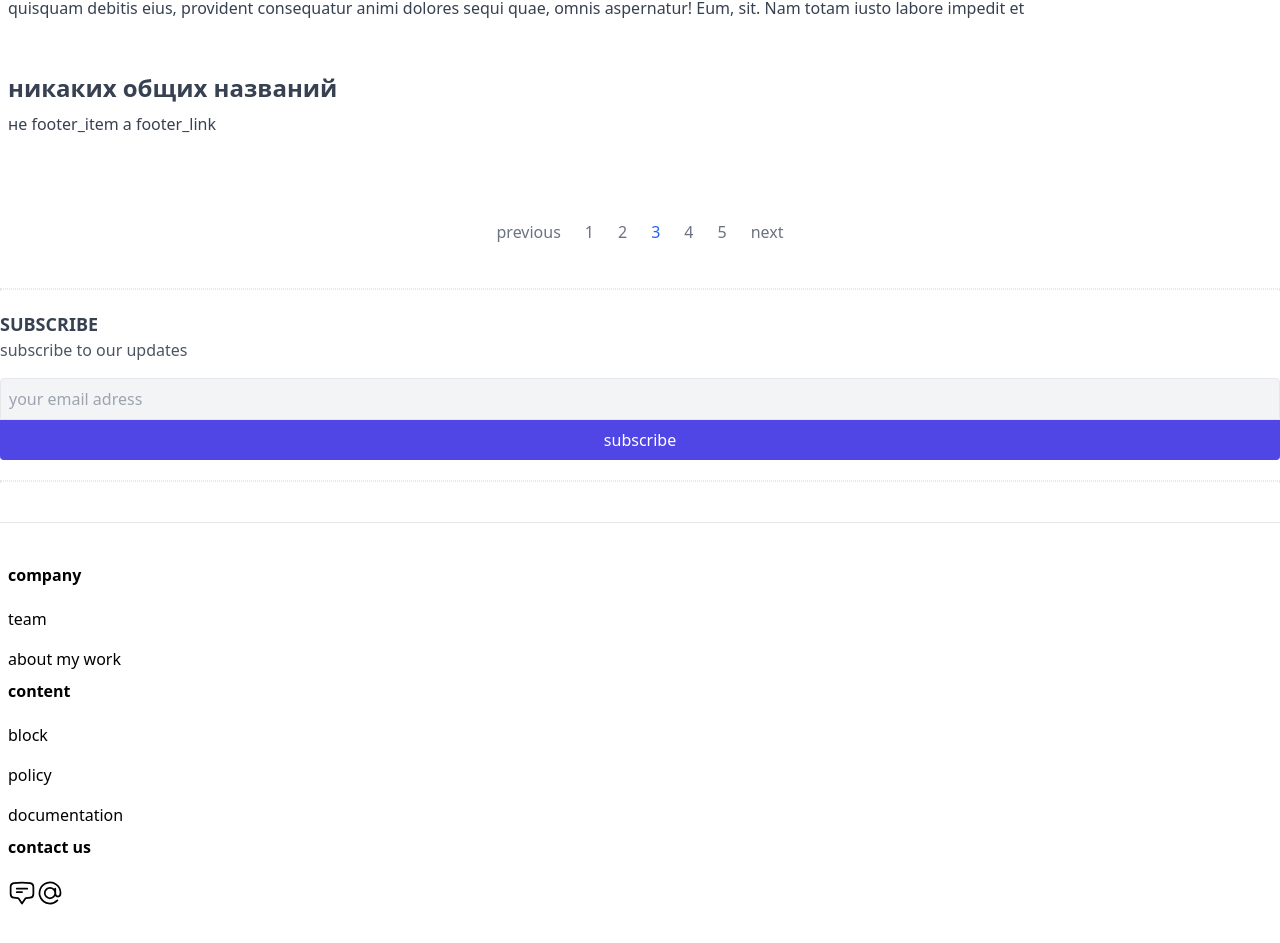
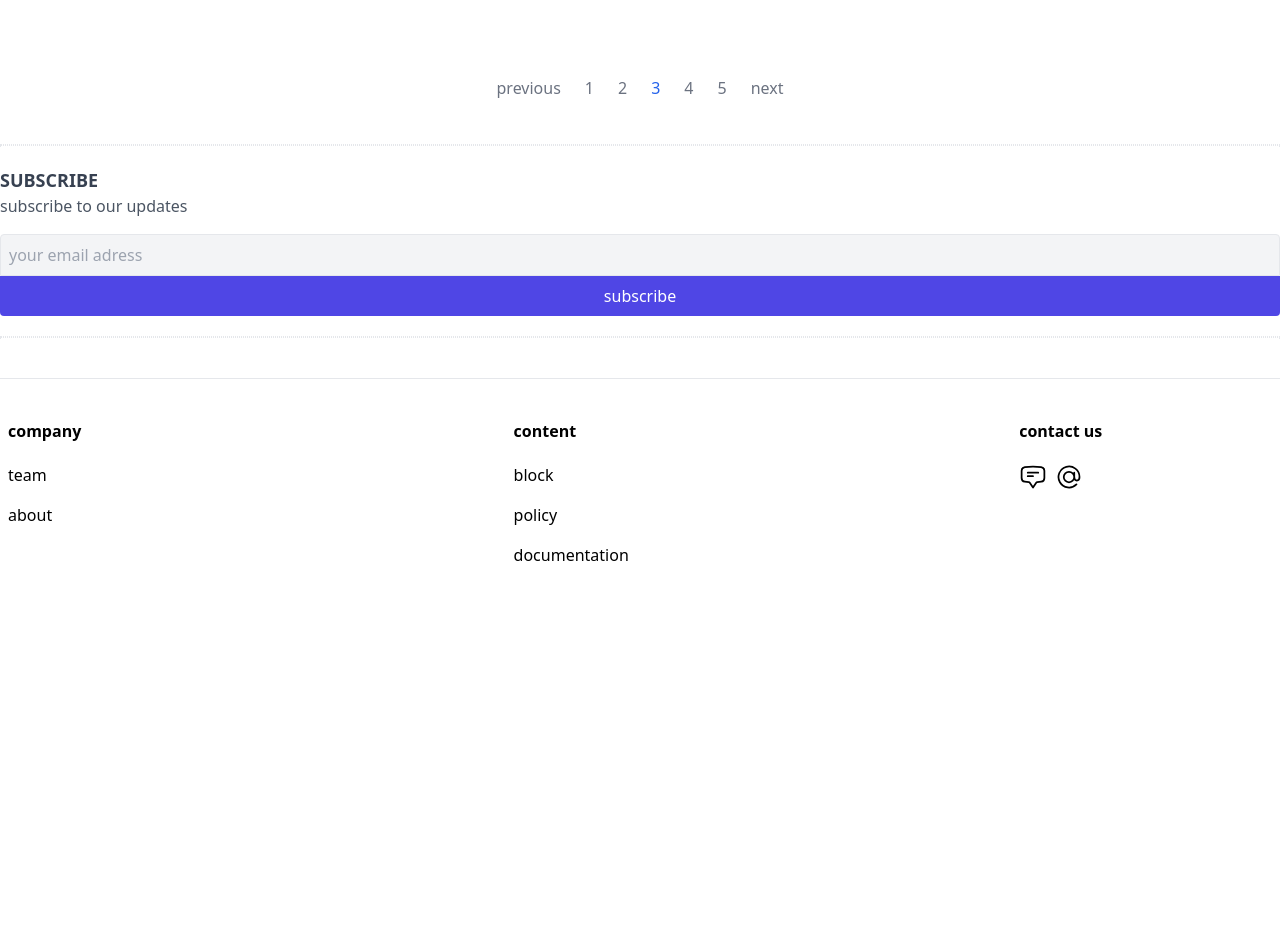
Before and after one commit to inuazh/taiwindTry, a website: page index.html in a window 1280 px wide. Shown: the part 295-1238 px from the top of the page. After the commit the page ends 930 px from the top, so only its background shows below. Drawn offline with Linux system fonts and the light colour scheme.

Commit message:
litle adapt 4PC

```diff
--- a/index.html
+++ b/index.html
@@ -2,14 +2,17 @@
 <html lang="ru">
 
 <head>
-    <meta charset="UTF-8">
-    <meta http-equiv="X-UA-Compatible" content="IE=edge">
-    <meta name="viewport" content="width=device-width, initial-scale=1.0">
+    <meta charset="UTF-8" />
+    <meta http-equiv="X-UA-Compatible" content="IE=edge" />
+    <meta name="viewport" content="width=device-width, initial-scale=1.0" />
     <title>ИНУАЖ</title>
-    <link rel="stylesheet" href="public/style.css">
+    <link rel="stylesheet" href="public/style.css" />
 </head>
 
 <body>
+
+    <div class="max-w-screen-xl mx-auto">
+
         <!-- header -->
         <header class="px-2 border-b flex items-center justify-between">
             <a class="uppercase font-bold text-purple-800" href="">webDev</a>
@@ -20,13 +23,12 @@
                     <li><a class="header-link" href="#">contact</a></li>
                 </ul>
                 <ul class="inline-flex items-center">
-                <li><button class="header-button">login</button> </li>
+                    <li><button class="header-button">login</button></li>
                     <li><button class="header-button">create account</button></li>
                 </ul>
             </nav>
         </header>
 
-    <main>
         <!-- breadcrumbs -->
         <div class="px-2 flex items-center">
             <div class="py4 overflow-y-auto whitespace-nowrap flex items-center">
@@ -36,7 +38,6 @@
                         <path stroke-linecap="round" stroke-linejoin="round"
                             d="M2.25 12l8.954-8.955c.44-.439 1.152-.439 1.591 0L21.75 12M4.5 9.75v10.125c0 .621.504 1.125 1.125 1.125H9.75v-4.875c0-.621.504-1.125 1.125-1.125h2.25c.621 0 1.125.504 1.125 1.125V21h4.125c.621 0 1.125-.504 1.125-1.125V9.75M8.25 21h8.25" />
                     </svg>
-
                 </a>
                 <span class="mx-2 text-gray-300">
                     <!-- chevrone -->
@@ -57,17 +58,23 @@
             </div>
         </div>
 
+        <main>
+            <div>
                 <!-- post cards -->
-        <section class="px-2">
+                <section class="px-2 flex">
                     <a class="block mb-10" href="#">
                         <div class="flex">
                             <div>
-                        <h3 class="mt-3  mb-2 text-gray-700 font-bold text-2xl">margin проставлять только слева и сверху
+                                <h3 class="mt-3 mb-2 text-gray-700 font-bold text-2xl">
+                                    margin проставлять только слева и сверху
                                 </h3>
-                        <p class="text-gray-700 ">lorem ipsum, dolor sit amet consectetur adipisicing elit.
-                            Autem doloremque voluptatum commodi excepturi laudantium consectetur incidunt,
-                            modi officiis unde ex non quisquam debitis eius, provident consequatur animi
-                            dolores sequi quae, omnis aspernatur! Eum, sit. Nam totam iusto labore impedit et</p>
+                                <p class="text-gray-700">
+                                    lorem ipsum, dolor sit amet consectetur adipisicing elit.
+                                    Autem doloremque voluptatum commodi excepturi laudantium
+                                    consectetur incidunt, modi officiis unde ex non quisquam
+                                    debitis eius, provident consequatur animi dolores sequi quae,
+                                    omnis aspernatur! Eum, sit. Nam totam iusto labore impedit et
+                                </p>
                             </div>
                         </div>
                     </a>
@@ -75,11 +82,16 @@
                     <a class="block mb-10" href="#">
                         <div class="flex">
                             <div>
-                        <h3 class="mt-3  mb-2 text-gray-700 font-bold text-2xl">не сокращай, буквы бесплатные</h3>
-                        <p class="text-gray-700 ">Lorem ipsum, dolor sit amet consectetur adipisicing elit.
-                            Autem doloremque voluptatum commodi excepturi laudantium consectetur incidunt,
-                            modi officiis unde ex non quisquam debitis eius, provident consequatur animi
-                            dolores sequi quae, omnis aspernatur! Eum, sit. Nam totam iusto labore impedit et</p>
+                                <h3 class="mt-3 mb-2 text-gray-700 font-bold text-2xl">
+                                    не сокращай, буквы бесплатные
+                                </h3>
+                                <p class="text-gray-700">
+                                    Lorem ipsum, dolor sit amet consectetur adipisicing elit.
+                                    Autem doloremque voluptatum commodi excepturi laudantium
+                                    consectetur incidunt, modi officiis unde ex non quisquam
+                                    debitis eius, provident consequatur animi dolores sequi quae,
+                                    omnis aspernatur! Eum, sit. Nam totam iusto labore impedit et
+                                </p>
                             </div>
                         </div>
                     </a>
@@ -87,56 +99,75 @@
                     <a class="block mb-10" href="#">
                         <div class="flex">
                             <div>
-                        <h3 class="mt-3  mb-2 text-gray-700 font-bold text-2xl">никаких общих названий</h3>
-                        <p class="text-gray-700 ">не footer_item а footer_link</p>
+                                <h3 class="mt-3 mb-2 text-gray-700 font-bold text-2xl">
+                                    никаких общих названий
+                                </h3>
+                                <p class="text-gray-700">не footer_item а footer_link</p>
                             </div>
                         </div>
                     </a>
                 </section>
 
                 <!-- pagination -->
-        <div class="mt-20 mb-10 ">
+                <div class="mt-20 mb-10">
                     <ul class="flex justify-center">
-                <li><a class="pagination-links rounded-l-lg" href="#">previous</a></li>
+                        <li>
+                            <a class="pagination-links rounded-l-lg" href="#">previous</a>
+                        </li>
                         <li><a class="pagination-links" href="#" href="#">1</a></li>
                         <li><a class="pagination-links" href="#" href="#">2</a></li>
-                <li><a class="pagination-links text-blue-600 hover:bg-blue-100 hover:text-blue-600" href="#">3</a></li>
+                        <li>
+                            <a class="pagination-links text-blue-600 hover:bg-blue-100 hover:text-blue-600"
+                                href="#">3</a>
+                        </li>
                         <li><a class="pagination-links" href="#" href="#">4</a></li>
                         <li><a class="pagination-links" href="#" href="#">5</a></li>
-                <li><a class="pagination-links rounded-l-lg" href="#" href="#">next</a></li>
+                        <li>
+                            <a class="pagination-links rounded-l-lg" href="#" href="#">next</a>
+                        </li>
                     </ul>
                 </div>
+            </div>
 
+            <div>
 
                 <!-- divider -->
                 <div class="border border-dotted"></div>
+
                 <!-- subscribe -->
-
                 <div class="my-5">
                     <h5 class="font-bold text-lg uppercase text-gray-700">subscribe</h5>
                     <p class="text-gray-600 mb-4">subscribe to our updates</p>
                     <input placeholder="your email adress" type="email"
-                class="text-gray-700 bg-gray-100 p-2 w-full border rounded-t hover:border-gray-600">
-            <button class="px-4 py-2 bg-indigo-600 text-white rounded-b w-full hover:bg-indigo-800">subscribe</button>
+                        class="text-gray-700 bg-gray-100 p-2 w-full border rounded-t hover:border-gray-600" />
+                    <button class="px-4 py-2 bg-indigo-600 text-white rounded-b w-full hover:bg-indigo-800">
+                        subscribe
+                    </button>
                 </div>
+
+                <!-- divider -->
                 <div class="border border-dotted"></div>
+
+            </div>
 
 
         </main>
 
         <footer class="border-t mt-10 py-10 px-2">
-        <div>
-            <div>
+            <div class="flex">
+                <div class="mb-5 w-2/5">
                     <h6 class="font-semibold to-gray-700 mb-3">company</h6>
                     <ul>
-                    <li><a class="inline-block to-gray-500 py-2 hover:underline" href="#">team</a></li>
-                    <li><a class="inline-block to-gray-500 py-2 hover:underline" href="#">about my work</a></li>
+                        <li>
+                            <a class="inline-block to-gray-500 py-2 hover:underline" href="#">team</a>
+                        </li>
+                        <li>
+                            <a class="inline-block to-gray-500 py-2 hover:underline" href="#">about</a>
+                        </li>
                     </ul>
                 </div>
-        </div>
 
-        <div>
-            <div>
+                <div class="mb-5 w-2/5">
                     <h6 class="font-semibold to-gray-700 mb-3">content</h6>
                     <ul>
                         <li><a class="footer-link" href="#">block</a></li>
@@ -145,27 +176,32 @@
                     </ul>
                 </div>
 
-            <div>
+                <div class="w-1/5">
                     <h6 class="font-semibold to-gray-700 mb-3">contact us</h6>
                     <ul class="flex">
-                    <li class="mr-2"><a class="footer-link" href="#">
-                            <svg xmlns="http://www.w3.org/2000/svg" fill="none" viewBox="0 0 24 24" stroke-width="1.5"
-                                stroke="currentColor" class="w-7 h-7">
+                        <li class="mr-2">
+                            <a class="footer-link" href="#">
+                                <svg xmlns="http://www.w3.org/2000/svg" fill="none" viewBox="0 0 24 24"
+                                    stroke-width="1.5" stroke="currentColor" class="w-7 h-7">
                                     <path stroke-linecap="round" stroke-linejoin="round"
                                         d="M7.5 8.25h9m-9 3H12m-9.75 1.51c0 1.6 1.123 2.994 2.707 3.227 1.129.166 2.27.293 3.423.379.35.026.67.21.865.501L12 21l2.755-4.133a1.14 1.14 0 01.865-.501 48.172 48.172 0 003.423-.379c1.584-.233 2.707-1.626 2.707-3.228V6.741c0-1.602-1.123-2.995-2.707-3.228A48.394 48.394 0 0012 3c-2.392 0-4.744.175-7.043.513C3.373 3.746 2.25 5.14 2.25 6.741v6.018z" />
                                 </svg>
-                        </a></li>
-                    <li class="mr-2"><a class="footer-link" href="#">
-                            <svg xmlns="http://www.w3.org/2000/svg" fill="none" viewBox="0 0 24 24" stroke-width="1.5"
-                                stroke="currentColor" class="w-7 h-7">
+                            </a>
+                        </li>
+                        <li class="mr-2">
+                            <a class="footer-link" href="#">
+                                <svg xmlns="http://www.w3.org/2000/svg" fill="none" viewBox="0 0 24 24"
+                                    stroke-width="1.5" stroke="currentColor" class="w-7 h-7">
                                     <path stroke-linecap="round"
                                         d="M16.5 12a4.5 4.5 0 11-9 0 4.5 4.5 0 019 0zm0 0c0 1.657 1.007 3 2.25 3S21 13.657 21 12a9 9 0 10-2.636 6.364M16.5 12V8.25" />
                                 </svg>
-                        </a></li>
+                            </a>
+                        </li>
                     </ul>
                 </div>
             </div>
         </footer>
 </body>
+</div>
 
 </html>
```
Also changed, not shown: public/style.css. Lines whose indentation alone changed are shown as unchanged.
